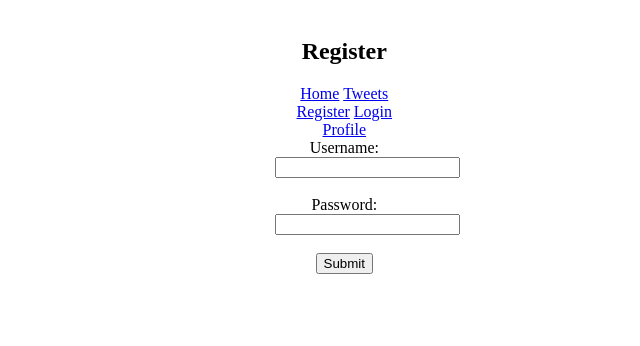
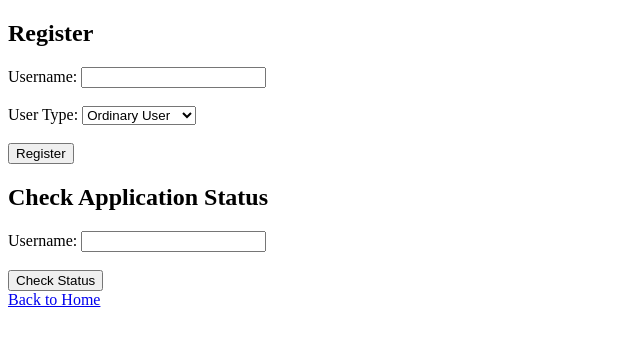
Before and after one commit to ellyhonig/miniTwitter, a Flask app: page /register in a window 1280 px wide. Shown: the top 346 px of the page, without its empty margins (0-640 px from the left). Run offline with Flask 3, Linux system fonts and the light colour scheme.

Commit message:
add/delete profiles, check/accept/delete applications

```diff
--- a/login_manager.py
+++ b/login_manager.py
@@ -5,7 +5,7 @@ class LoginManager:
         self.current_user = {'username': None, 'user_type': 'Surfer'}
 
     def login(self, username, password):
-        # Logic to check username and password
+        #check username and password
         with open('profiles.csv', 'r', newline='') as file:
             reader = csv.reader(file)
             for row in reader:
--- a/main.py
+++ b/main.py
@@ -3,6 +3,7 @@ from flask import Flask, request, render_template, redirect, url_for, flash
 from login_manager import LoginManager
 from profile_manager import ProfileManager
 from super_user import SuperUser
+from application_manager import ApplicationManager
 import os
 import csv
 
@@ -14,9 +15,11 @@ db_tweets = []
 info = [""]
 '''message, author, likes, dislikes'''
 
-login_manager = LoginManager()
-profile_manager = ProfileManager(login_manager)
-super_user = SuperUser(profile_manager)
+login_manager = LoginManager() #contains currently logged in user's info
+profile_manager = ProfileManager(login_manager) #edits profiles.csv
+application_manager = ApplicationManager()
+super_user = SuperUser(profile_manager, application_manager)
+
 
 @app.route('/')
 def homepage():
@@ -53,17 +56,23 @@ def login():
     else:
         return render_template('login.html')
 
-@app.route('/register')
+
+
+@app.route('/register', methods=['GET', 'POST'])
 def registerPage():
+    if request.method == 'POST':
+        desired_username = request.form['username']
+        user_type = request.form['user_type']
+        surfer = Surfer()
+        surfer.submit_application(desired_username, user_type)
+        return redirect(url_for('registerPage'))
     return render_template('register.html')
-
-@app.route('/register', methods=['POST'])
-def apply_post():
-    desired_username = request.form['username']
+@app.route('/check-status', methods=['POST'])
+def check_status():
+    username = request.form['check_username']
     surfer = Surfer()
-    surfer.submit_application(desired_username)
-    return homepage()
-
+    status, rejection_reason, temp_password = surfer.check_application_status(username)
+    return render_template('status.html', status=status, rejection_reason=rejection_reason, temp_password=temp_password)
 
 
 
@@ -82,13 +91,22 @@ def profilePageChanges_post():
     return render_template('myprofile.html', info = info)
 
 @app.route('/application-manager')
-def application_manager():
-    applications = []
-    with open('registration.csv', 'r', newline='') as file:
-        reader = csv.reader(file)
-        for row in reader:
-            applications.append(row)
-    return render_template('application_manager.html', applications=applications)
+def application_manager_page():
+    applications = application_manager.get_applications()
+    return render_template('application_manager_page.html', applications=applications)
+@app.route('/accept-application', methods=['POST'])
+def accept_application():
+    username = request.form['username']
+    temp_password = request.form['temp_password']
+    super_user.manage_application(username, accept=True, temp_password=temp_password)
+    return redirect(url_for('application_manager_page'))
+
+@app.route('/reject-application', methods=['POST'])
+def reject_application():
+    username = request.form['username']
+    rejection_reason = request.form['rejection_reason']
+    super_user.manage_application(username, accept=False, rejection_reason=rejection_reason)
+    return redirect(url_for('application_manager_page'))
 
 @app.route('/tweets')
 def tweetsPage():
@@ -103,3 +121,20 @@ def tweetsPage_post():
 @app.route('/administrative')
 def administrative_page():
     return render_template('administrative.html')
+
+@app.route('/user-management')
+def user_management():
+    users = profile_manager.get_all_profiles()
+    return render_template('user_management.html', users=users)
+
+@app.route('/delete-user/<username>', methods=['POST'])
+def delete_user(username):
+    super_user.delete_user(username)
+    return redirect(url_for('user_management'))
+@app.route('/add-profile', methods=['POST'])
+def add_profile():
+    username = request.form['username']
+    password = request.form['password']
+    user_type = request.form['user_type']
+    super_user.add_profile(username, password, user_type, '0')
+    return redirect(url_for('user_management'))
--- a/profiles.csv
+++ b/profiles.csv
@@ -1,2 +1,3 @@
 username,password,user_type,subscribers
 superuser,superuser_pass,SuperUser,0
+elly,pass,ordinary,0
--- a/templates/administrative.html
+++ b/templates/administrative.html
@@ -8,7 +8,8 @@
     <h1>Administrative Page</h1>
     <div class="center">
         <a href="{{ url_for('homepage') }}">Home</a>
-        <a href="{{ url_for('application_manager') }}">Application Manager</a>
+        <a href="{{ url_for('application_manager_page') }}">Application Manager</a>
+        <a href="{{ url_for('user_management') }}">User Management</a>
 
     </div>
 </body>
--- a/templates/home.html
+++ b/templates/home.html
@@ -25,7 +25,7 @@
           <a href="{{ url_for('registerPage') }}">Register</a>
           <a href="{{ url_for('loginPage') }}">Login</a>
           <a href="{{ url_for('profilePage') }}">Profile</a>
-          <a href="{{ url_for('application_manager') }}">Application Manager</a>
+          <a href="{{ url_for('application_manager_page') }}">Application Manager</a>
 
         </div>
 
--- a/templates/register.html
+++ b/templates/register.html
@@ -2,44 +2,28 @@
 <html>
 <head>
     <title>Register</title>
-    <meta charset="UTF-8"/>
-    <meta http-equiv="X-UA-Compatible" content="IE=edge">
-    <meta name="viewport" content="width=device-width, initial-scale=1.0">
-    <link rel="stylesheet" href="./test.css" type="text/css">
-    <style>
-        .center {
-    margin: auto;
-    text-align: center;
-    width: 50%;
-    padding: 10px;
-    }
-    </style>
-    </head>
 
-    <body>
-        <div class= grid-container>
-        <div class="center">
-            <h2><b>Register</b></h2>
+</head>
+<body>
+    <h2>Register</h2>
+    <form method="POST">
+      <label for="username">Username:</label>
+      <input name="username" required><br><br>
+      <label for="user_type">User Type:</label>
+      <select name="user_type">
+          <option value="OrdinaryUser">Ordinary User</option>
+          <option value="CorporateUser">Corporate User</option>
 
-          <a href="{{ url_for('homepage') }}">Home</a>
-          <a href="{{ url_for('tweetsPage') }}">Tweets</a>
-          <a href="{{ url_for('registerPage') }}">Register</a>
-          <a href="{{ url_for('loginPage') }}">Login</a>
-          <a href="{{ url_for('profilePage') }}">Profile</a>
+      </select><br><br>
+      <input type="submit" value="Register">
+  </form>
 
-
-          <form method = "POST">
-            <label for="username">Username:</label>
-            <input name = "username"><br><br>
-            <label for="password">Password:</label>
-            <input name = "password"><br><br>
-            <input type = "submit"><br><br>
-
-          </form>
-
-        </div>
-    </div>
-
-
-    </body>
+    <h2>Check Application Status</h2>
+    <form method="POST" action="{{ url_for('check_status') }}">
+        <label for="check_username">Username:</label>
+        <input name="check_username" required><br><br>
+        <input type="submit" value="Check Status">
+    </form>
+    <a href="{{ url_for('homepage') }}">Back to Home</a>
+</body>
 </html>
```
Also changed, not shown: application_manager.py (+25 -4 lines), profile_manager.py (+19 -0 lines), registration.csv (+3 -8 lines), super_user.py (+12 -3 lines), surfer.py (+11 -2 lines), templates/application_manager_page.html (renamed from templates/application_manager.html, +4 -4 lines), templates/status.html (added, +20 -0 lines), templates/user_management.html (added, +29 -0 lines).
